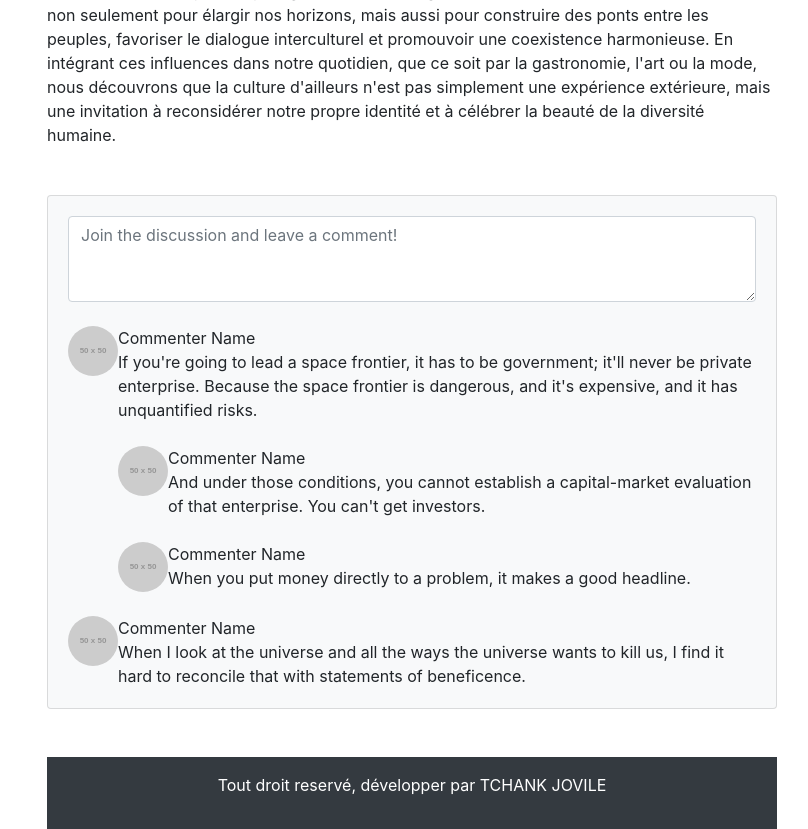
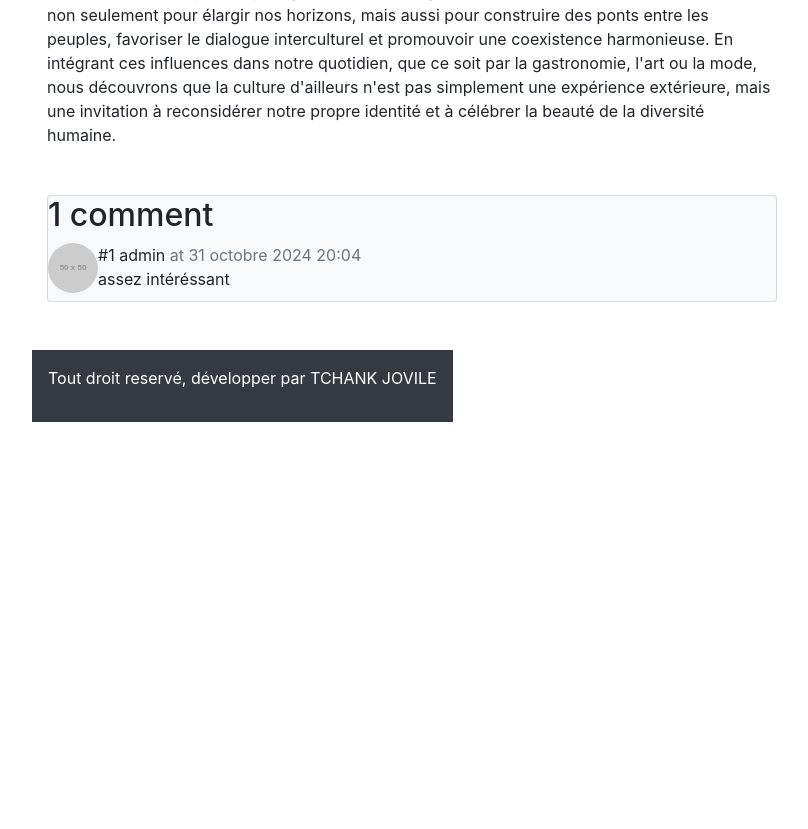
Before and after one commit to tchankjovile/BLOG-APP, a Django app: page /description/2/ in a window 1280 px wide. Shown: the part 1409-2238 px from the top of the page, without its empty margins (38-846 px from the left). After the commit the page ends 1831 px from the top, so only its background shows below. Run offline with Django 5.2, Linux system fonts and the light colour scheme; data comes from the database, SQL or seed files in the repository; grey boxes labelled with a size stand in for pictures from a placeholder-image service; some libraries are stand-ins or nearby versions.

Commit message:
ajout du module commentaire et des likes

```diff
--- a/blogapp/forms.py
+++ b/blogapp/forms.py
@@ -1,5 +1,5 @@
 from django import forms
-from django.forms import Textarea
+from django.forms import Textarea, TextInput
 
 from .models import Article, Comment, Category
 from django.contrib.auth.models import User
@@ -49,9 +49,10 @@
         model = Article
         fields= ('titre', 'description', 'image', 'date_modification', 'category')
 
-
 class CommentForm(forms.ModelForm):
-    # corps= forms.TimeField(widget=Textarea(attrs={'class': 'form-control', 'row':3}))
+    # username= forms.CharField(max_length=100, widget= TextInput(attrs={'class': 'form-control'}))
+    # email= forms.CharField(widget= TextInput(attrs={'class': 'form-control'}))
+    body= forms.CharField(widget= TextInput(attrs={'class': 'form-control', 'row': '3'}))
     class Meta:
-        model = Comment
-        fields= ('username', 'email', 'corps',)
+        model= Comment
+        fields= ['body']
--- a/blogapp/models.py
+++ b/blogapp/models.py
@@ -39,7 +39,6 @@
     def get_queryset(self):
         return super(PublishedManager, self).get_queryset().filter(etat= 'publié')
 
-
 class Article(models.Model):
 
     etat_choices = [
@@ -76,15 +75,27 @@
         return self.titre
 
 
+# class Comment(models.Model):
+#     post= models.ForeignKey(Article, on_delete= models.CASCADE, related_name= "comments")
+#     # # auteur_com=  models.ForeignKey(User, on_delete=models.CASCADE)
+#     # article= models.ForeignKey(Article, on_delete= models.CASCADE, related_name='comments')
+#     username= models.CharField(max_length=100)
+#     email= models.EmailField(max_length=200)
+#     corps = models.TextField(max_length=500)
+#     created= models.DateTimeField(auto_now_add= True)
+#     updated= models.DateTimeField(auto_now_add= True)
+#
+#     def __str__(self):
+#         return self.article.titre
+
 class Comment(models.Model):
-    post= models.ForeignKey(Article, on_delete= models.CASCADE, related_name= "comments")
-    # # auteur_com=  models.ForeignKey(User, on_delete=models.CASCADE)
-    # article= models.ForeignKey(Article, on_delete= models.CASCADE, related_name='comments')
-    username= models.CharField(max_length=100)
-    email= models.EmailField(max_length=200)
-    corps = models.TextField(max_length=500)
-    created= models.DateTimeField(auto_now_add= True)
-    updated= models.DateTimeField(auto_now_add= True)
+    post= models.ForeignKey(Article, on_delete=models.CASCADE, related_name='comments')
+    # username= models.CharField(max_length= 100)
+    auteur_com= models.ForeignKey(User, on_delete=models.CASCADE, related_name='commentaire')
+    email= models.EmailField(max_length= 200)
+    body= models.TextField()
+    created= models.DateTimeField(auto_now_add=True)
+    updated= models.DateTimeField(auto_now_add=True)
 
     def __str__(self):
-        return self.article.titre
+        return self.post.titre
--- a/blogapp/urls.py
+++ b/blogapp/urls.py
@@ -13,6 +13,7 @@
     path('createarticle/', articlecreate_view, name="createarticle"),
     path('signup/', signup_view, name= 'signup'),
     path('description/<str:id>/', description_view, name= 'description'),
+    path('postsimilaire/', description_view, name='postsimilaire'),
     path('modify/<str:id>/', modify_view, name= 'modify'),
     path('delete/<str:id>/', delete_view, name= 'delete'),
     path('apropos/', apropos_view, name= 'apropos'),
--- a/blogapp/views.py
+++ b/blogapp/views.py
@@ -3,8 +3,8 @@
 from django.shortcuts import render, redirect, get_object_or_404
 from pyexpat.errors import messages
 from django.contrib.auth.models import User
-from blogapp.forms import RegistrationForm, ArticleCreateForm, ModifyArticleForm, LoginForm
-from blogapp.models import Article, Category
+from blogapp.forms import RegistrationForm, ArticleCreateForm, ModifyArticleForm, LoginForm, CommentForm
+from blogapp.models import Article, Category, Comment
 from django.contrib import messages
 from django.core.paginator import Paginator, EmptyPage, PageNotAnInteger
 from django.http import JsonResponse
@@ -120,11 +120,26 @@
     return render(request, 'signup.html', {'user_form': user_form})
 
 
-def description_view(request, id):
+def description_view(request, id, category= None):
     get_article= get_object_or_404(Article, id=id)
+    #incrementer d'un le nmbre de vue d'un article si le boutton j"aime est cliquer
     get_article.nombre_vue=+1
     get_article.save()
+
+    comments= Comment.objects.filter(post= get_article.id)
+    new_comment= None
+    if request.method== 'POST':
+        comment_form= CommentForm(data= request.POST)
+        if comment_form.is_valid():
+            new_comment= comment_form.save(commit= False)
+            new_comment.post= get_article
+            new_comment.auteur_com= request.user
+            new_comment.save()
+    else:
+        comment_form= CommentForm()
     # print(get_article)
+    # if category:
+    #     articlesimilaire= Article.objects.all().filter(category=get_article.category)
     return render(request, 'description.html', locals())
 
 
--- a/templates/description.html
+++ b/templates/description.html
@@ -16,19 +16,23 @@
                     <h1 class="fw-bolder mb-1">Bienvenue et Merci de Lire cette Publication!</h1>
                     <h2 class="fw-bolder mb-1">Titre: <strong>{{get_article.titre}}</strong></h2>
                     <!-- Post meta content-->
-                        <div class="text-muted fst-italic mb-2">creer le {{get_article.date_creation}}  par : {{get_article.auteur}}</div>
-                        <div class="text-muted fst-italic mb-2">Publié le  le {{get_article.date_publication}}</div>
+                    <div class="text-muted fst-italic mb-2">creer le {{get_article.date_creation}} par :
+                        {{get_article.auteur}}
+                    </div>
+                    <div class="text-muted fst-italic mb-2">Publié le le {{get_article.date_publication}}</div>
                     <!-- Post categories-->
                     <a class="badge bg-primary text-white link-light" href="#!">Voir des Articles Similaire</a>
-                        <button class="btn btn-outline-primary">
-                            <i class="fas fa-thumbs-up"></i> J'aime {{get_article.likes}}
+                    <button class="btn btn-outline-primary" id="like-button-{{ post.id }}"
+                            data-article-id="{{ get_article.id }}">
+                        <i class="fas fa-thumbs-up"></i> J'aime <span id="likes-count-{{ get_article.id }}">{{ get_article.likes }}</span>
                     </button>
+
                 </header>
                 <div class="article-details">
                     <img src="{{get_article.image.url}}" alt="Image de l'article">
                 </div>
                 <!-- Preview image figure-->
-                    <img class="img-fluid rounded" src="{{get_article.image.url}} alt="image de l'article/>
+                <img class="img-fluid rounded" src="{{get_article.image.url}} alt=" image de l'article/>
                 <!-- Post content-->
                 <section class="mb-5">
                     <p class="fs-5 mb-4">{{get_article.description}}</p>
@@ -37,56 +41,43 @@
             <!-- Comments section-->
             <section class="mb-5">
                 <div class="card bg-light">
+                    <h2>
+                        {%with comments.count as total_comments %}
+                        {{ total_comments}} comment{{total_comments|pluralize}}
+                        {% endwith%}
+                    </h2>
+                    {% if request.user.is_authenticated %}
                     <div class="card-body">
                         <!-- Comment form-->
-                    <form class="mb-4"><textarea class="form-control" rows="3"
-                                             placeholder="Join the discussion and leave a comment!"></textarea></form>
-                <!-- Comment with nested comments-->
-                    <div class="d-flex mb-4">
-                    <!-- Parent comment-->
+                        {% if new_comment %}
+                        <h3> votre commentaire a été ajouter </h3>
+                        {% else %}
+                        <h3>ajouter un nouveau commentaire</h3>
+                        <form action="" method="post" class="mb-5">
+                            {% csrf_token %}
+                            {{comment_form.as_p}}
+                            <button class=" btn btn-primary" type="submit"> Commenter</button>
+                        </form>
+                        {% endif %}
+                        {% endif %}
+                        {% for comment in comments %}
+                        <div class="d-flex mb-2">
                             <div class="flex-shrink-0"><img class="rounded-circle"
-                                                    src="https://dummyimage.com/50x50/ced4da/6c757d.jpg" alt="..."/>
+                                                            src="https://dummyimage.com/50x50/ced4da/6c757d.jpg"
+                                                            alt="..."/>
                             </div>
                             <div class="ms-3">
-                            <div class="fw-bold">Commenter Name</div>
-                            If you're going to lead a space frontier, it has to be government; it'll never be private
-                            enterprise. Because the space frontier is dangerous, and it's expensive, and it has
-                            unquantified
-                            risks.
-                            <!-- Child comment 1-->
-                        <div class="d-flex mt-4">
-                            <div class="flex-shrink-0"><img class="rounded-circle"
-                                                            src="https://dummyimage.com/50x50/ced4da/6c757d.jpg"
-                                                            alt="..."/></div>
-                            <div class="ms-3">
-                                <div class="fw-bold">Commenter Name</div>
-                                And under those conditions, you cannot establish a capital-market evaluation of that
-                                enterprise. You can't get investors.
+                                <div class="fw-bold">
+                                    #{{forloop.counter}} {{comment.auteur_com.username}}
+                                    <span class="text-muted"> at {{comment.created}} </span>
+                                </div>
+                                {{comment.body}}
                             </div>
                         </div>
-                        <!-- Child comment 2-->
-                        <div class="d-flex mt-4">
-                            <div class="flex-shrink-0"><img class="rounded-circle"
-                                                            src="https://dummyimage.com/50x50/ced4da/6c757d.jpg"
-                                                            alt="..."/></div>
-                            <div class="ms-3">
-                                <div class="fw-bold">Commenter Name</div>
-                                When you put money directly to a problem, it makes a good headline.
-                            </div>
-                        </div>
-                    </div>
-                </div>
-                <!-- Single comment-->
-                <div class="d-flex">
-                    <div class="flex-shrink-0"><img class="rounded-circle"
-                                                    src="https://dummyimage.com/50x50/ced4da/6c757d.jpg" alt="..."/>
-                    </div>
-                    <div class="ms-3">
-                        <div class="fw-bold">Commenter Name</div>
-                        When I look at the universe and all the ways the universe wants to kill us, I find it hard to
-                        reconcile that with statements of beneficence.
-                    </div>
-                </div>
+                        {% empty %}
+                        <h2>pas encore de commentaire sur ce poste</h2>
+                        {% endfor%}
+
                     </div>
                 </div>
             </section>
--- a/templates/home.html
+++ b/templates/home.html
@@ -53,10 +53,8 @@
                     <p class="card-text">{{post.description | truncatechars:60 }}</p>
                     <div class="d-flex justify-content-between align-items-center">
                         <p style="font-weight: bold;">By {{ post.auteur }}</p>
-                        <button class="btn btn-outline-primary" id="like-button-{{ post.id }}"
-                                data-article-id="{{ post.id }}">
-                            <i class="fas fa-thumbs-up"></i> J'aime <span id="likes-count-{{ post.id }}">{{ post.likes }}</span>
-                        </button>
+                        <i class="fas fa-thumbs-up"></i>{{post.likes}}
+
                         <a href="{{post.get_absolute_url}}" class="btn btn-primary">consulter</a>
                     </div>
                 </div>
```
Also changed, not shown: templates/index.html (+4 -4 lines), blogapp/migrations/0003_remove_comment_corps_comment_body.py (added), blogapp/migrations/0004_remove_comment_username_comment_auteur_com.py (added), blogapp/migrations/0005_alter_comment_auteur_com.py (added), db.sqlite3. Lines whose indentation alone changed are shown as unchanged.
